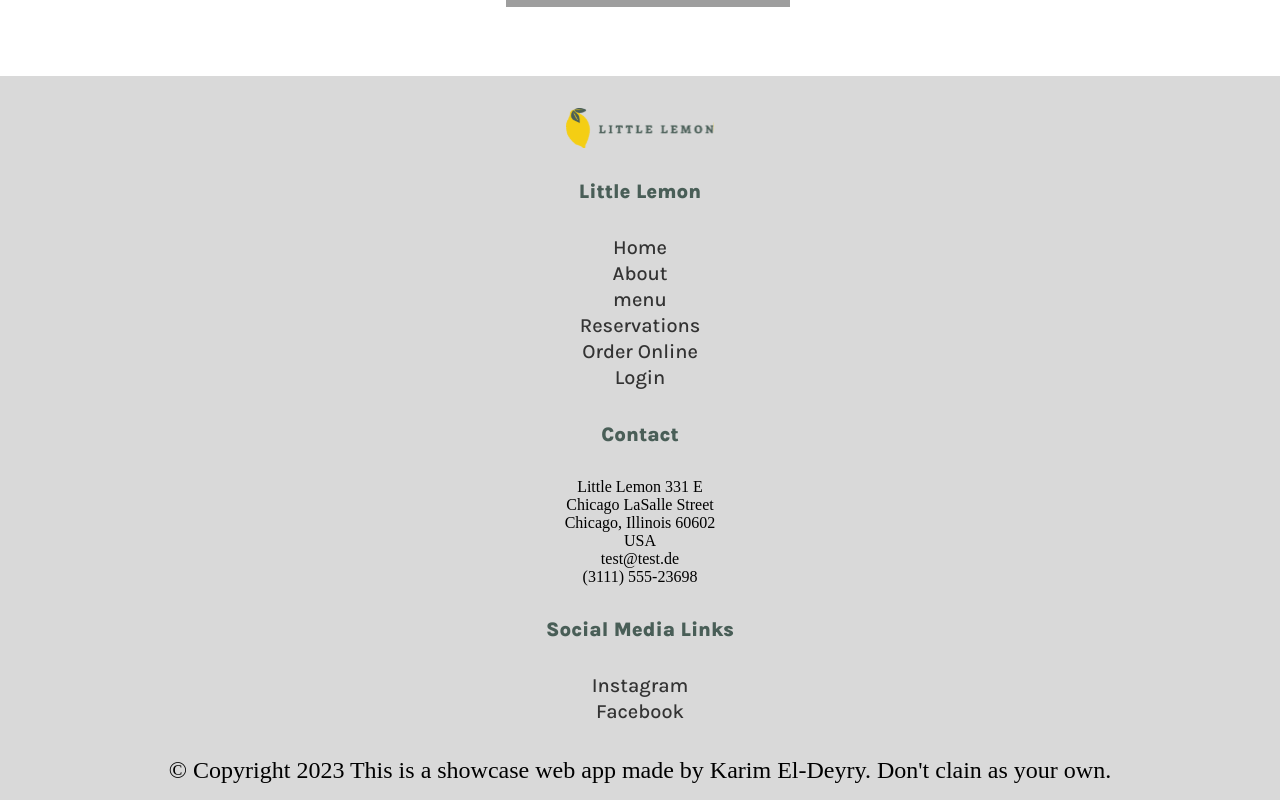
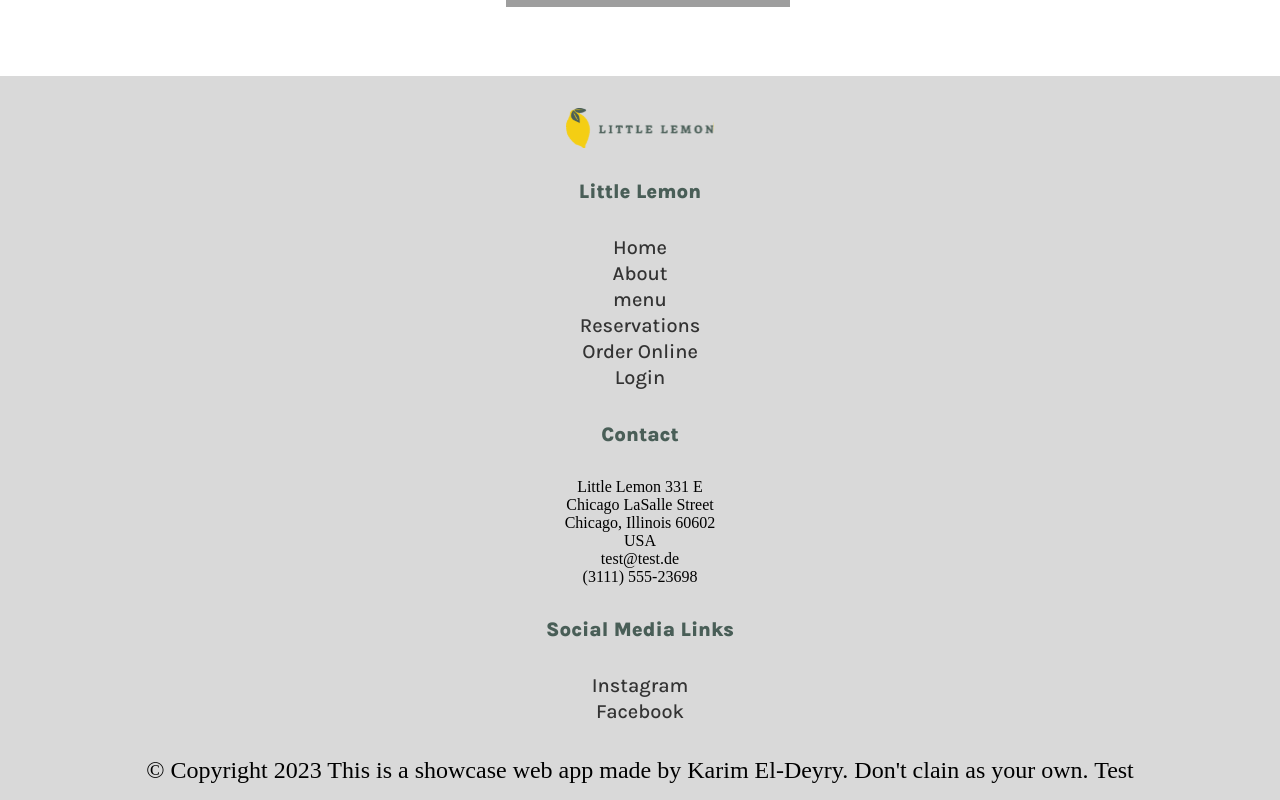
Before and after one commit to MrReact77/DeveloperCapstone, a React (Create React App) app in the folder little-lemon/: page / in a window 1280 px wide. Shown: the part 3247-4047 px from the top of the page. Built offline with nearby package versions, Linux system fonts and the light colour scheme; grey boxes are pictures that could not be loaded; a web font is replaced by a local one.

Commit message:
FEAT: Little change

```diff
--- a/little-lemon/package.json
+++ b/little-lemon/package.json
@@ -1,5 +1,5 @@
 {
-  "homepage":"https://MrReact77.github.io/DeveloperCapstone",
+  "homepage":"https://mrreact77.github.io/DeveloperCapstone",
   "name": "little-lemon",
   "version": "0.1.0",
   "private": true,
--- a/little-lemon/src/components/Footer.js
+++ b/little-lemon/src/components/Footer.js
@@ -50,7 +50,7 @@ export default function Footer() {
             </div>
             <p className="Copyright">
               © Copyright 2023 This is a showcase web app made by Karim
-              El-Deyry. Don't clain as your own.
+              El-Deyry. Don't clain as your own. Test
             </p>
           </div>
         </div>
```
